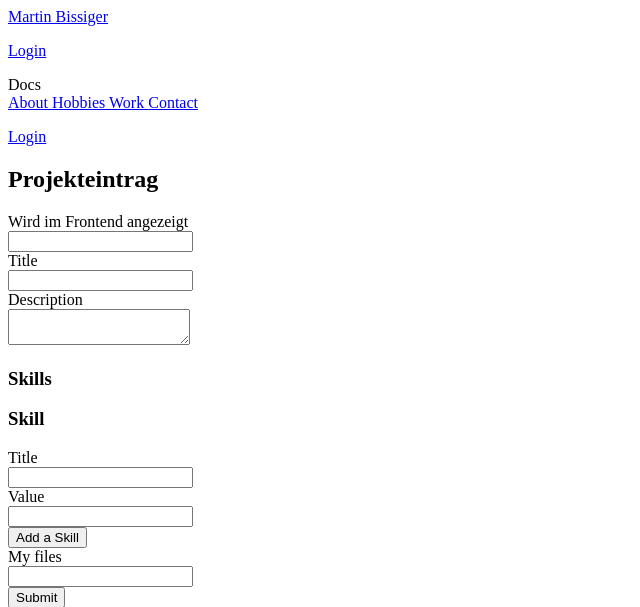
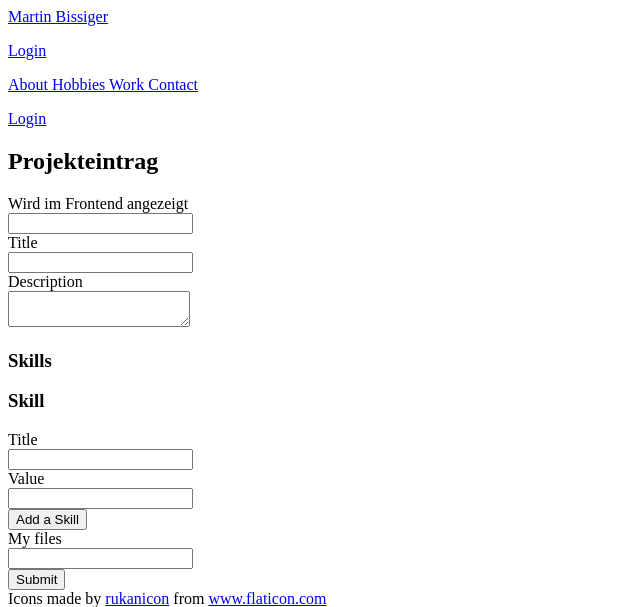
Before and after one commit to bbissm/PortfolioCMS, a Symfony app: template templates/form/form_project.html.twig in a window 1280 px wide. Shown: the top 607 px of the page, without its empty margins (0-640 px from the left). Run offline with Twig, Linux system fonts and the light colour scheme; the template is opened without the code that fills it: most values are stand-ins (such as "Sample title", 1, 10 or a date in 2020); form fields are guessed from the names that the template uses; some libraries are stand-ins or nearby versions.

Commit message:
Update _navigation.html.twig

```diff
--- a/templates/chunks/_navigation.html.twig
+++ b/templates/chunks/_navigation.html.twig
@@ -35,18 +35,14 @@
                     {% endif %}
                 </div>
             </div>
-            <a class="navbar-item readMe" onclick="window.openModal('readme-modal')"> {# modal id in onclick #}
-            <i class="fas fa-book-reader bouncing {% if app.user %}no-animation{% endif %}"></i><span class="ml-3 has-text-weight-bold has-text-white is-size-4">Docs</span>
-            </a>
+            {% set route = app.request.attributes.get('_route') != 'homepage' ? path('homepage') : '' %}
+            {% if route is empty %}
+                <a class="readMe is-flex is-align-items-center" onclick="window.openModal('readme-modal')"> {# modal id in onclick #}
+                    <i class="fas fa-book-reader bouncing {% if is_granted('ROLE_DEV') %}no-animation{% endif %}"></i><span class="ml-3 has-text-weight-bold has-text-white is-size-4">Docs</span>
+                </a>
+            {% endif %}
             <div class="navbar-end">
-                {# prototype
-                {% for section in sections %}
-                    <a href="#{{ section.name|lower }}" class="navbar-item">
-                        {{ section.name }}
-                    </a>
-                {% endfor %}
-                #}
-                {% set route = app.request.attributes.get('_route') != 'homepage' ? path('homepage') : '' %}
+
                 <a href="{{ route }}#about" class="navbar-item">
                     About
                 </a>
```
